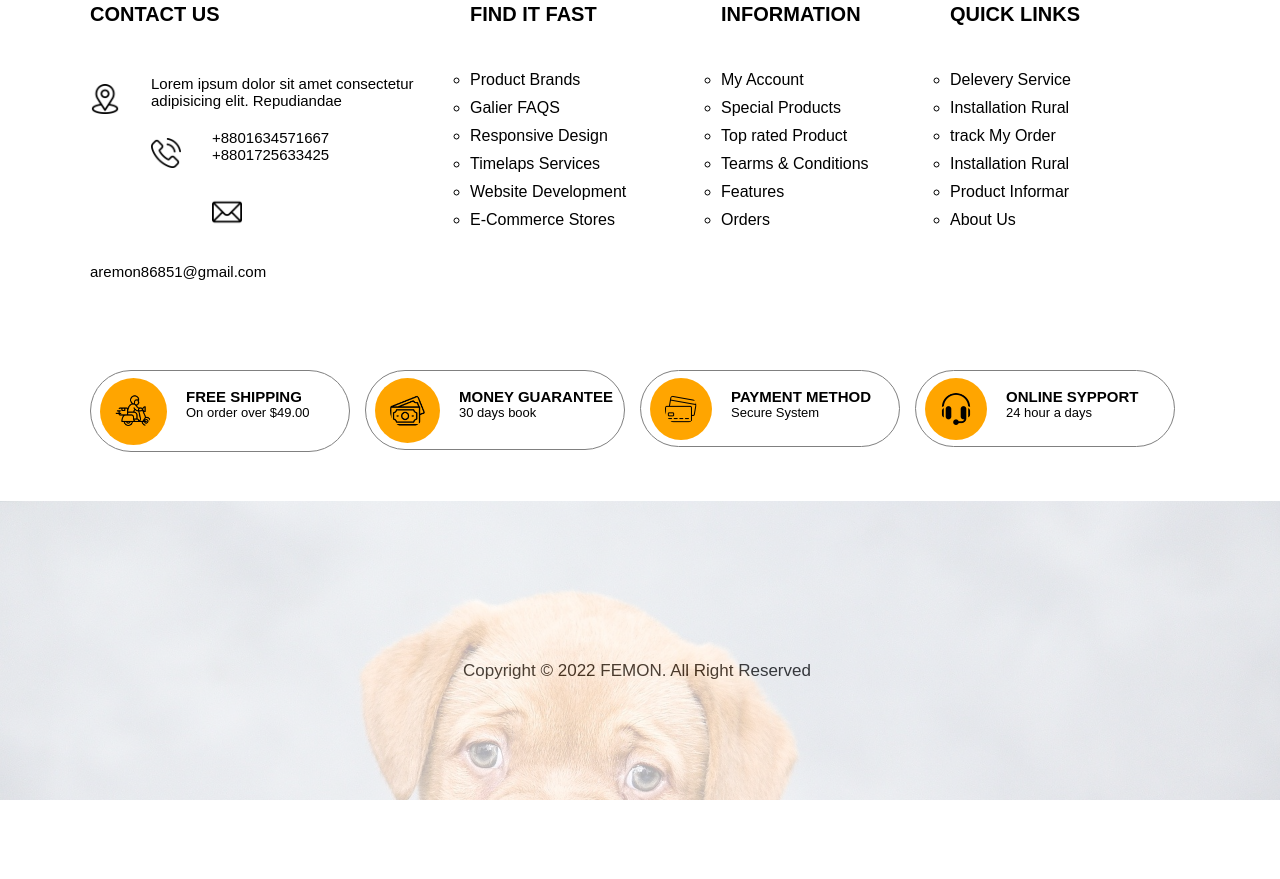
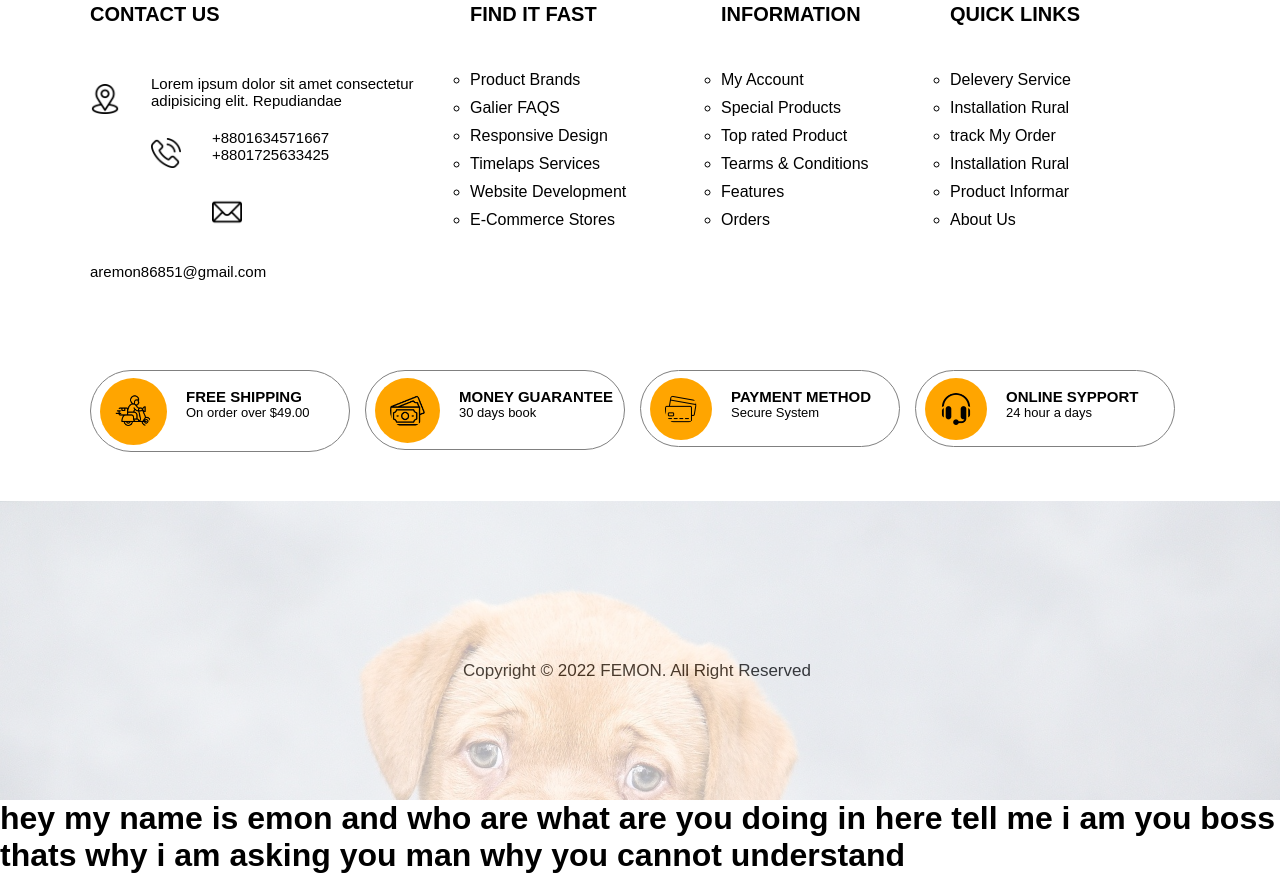
Before and after one commit to aremon86851/ecommerce-, a plain HTML site: page index.html in a window 1280 px wide. Shown: the part 3548-4427 px from the top of the page. Before the commit the page ends 4353 px from the top, so only its background shows below. Drawn offline with nearby package versions, Linux system fonts and the light colour scheme; a web font is replaced by a local one.

Commit message:
try to add this in a new branch

```diff
--- a/index.html
+++ b/index.html
@@ -359,6 +359,7 @@
     </div>
     <div class="full_end_footer">
     </div>
+    <h1>hey my name is emon and who are what are you doing in here tell me i am you boss thats why i am asking you man why you cannot understand </h1>
 </body>
 
 </html>
```
